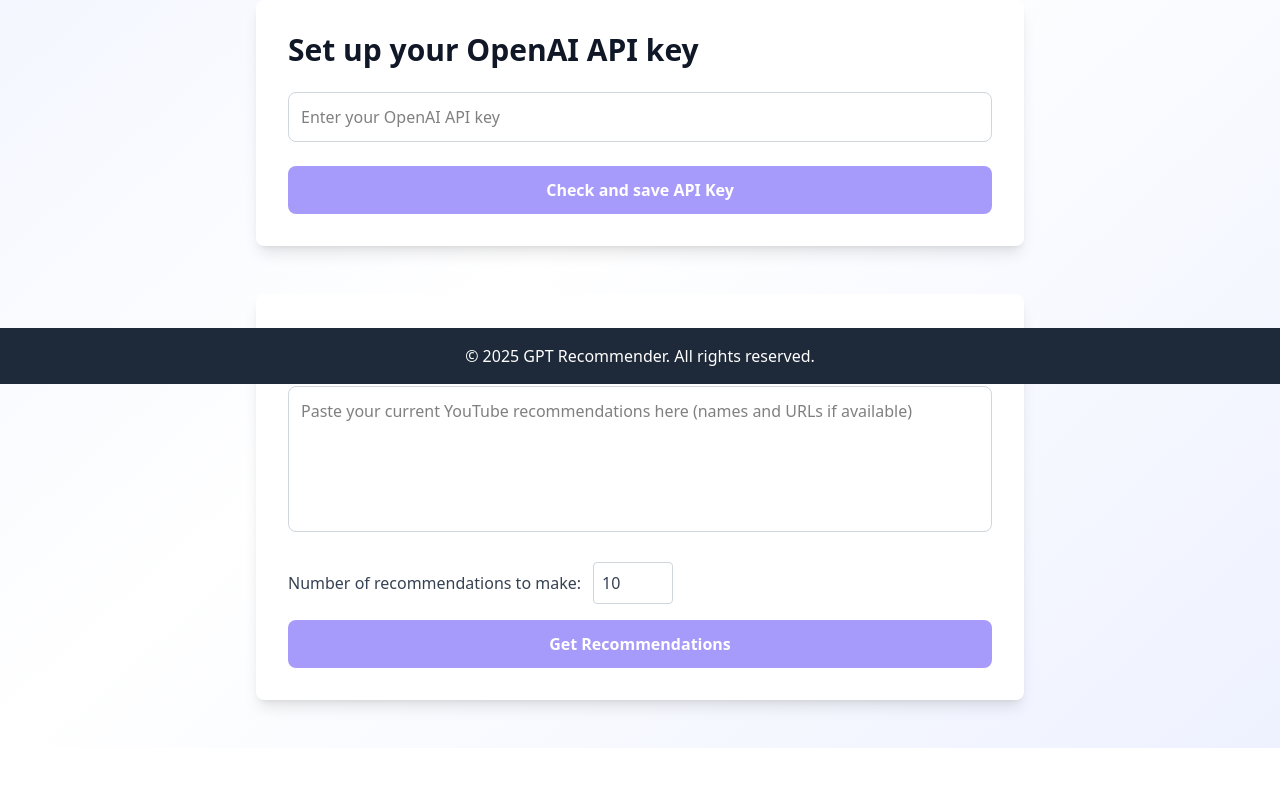
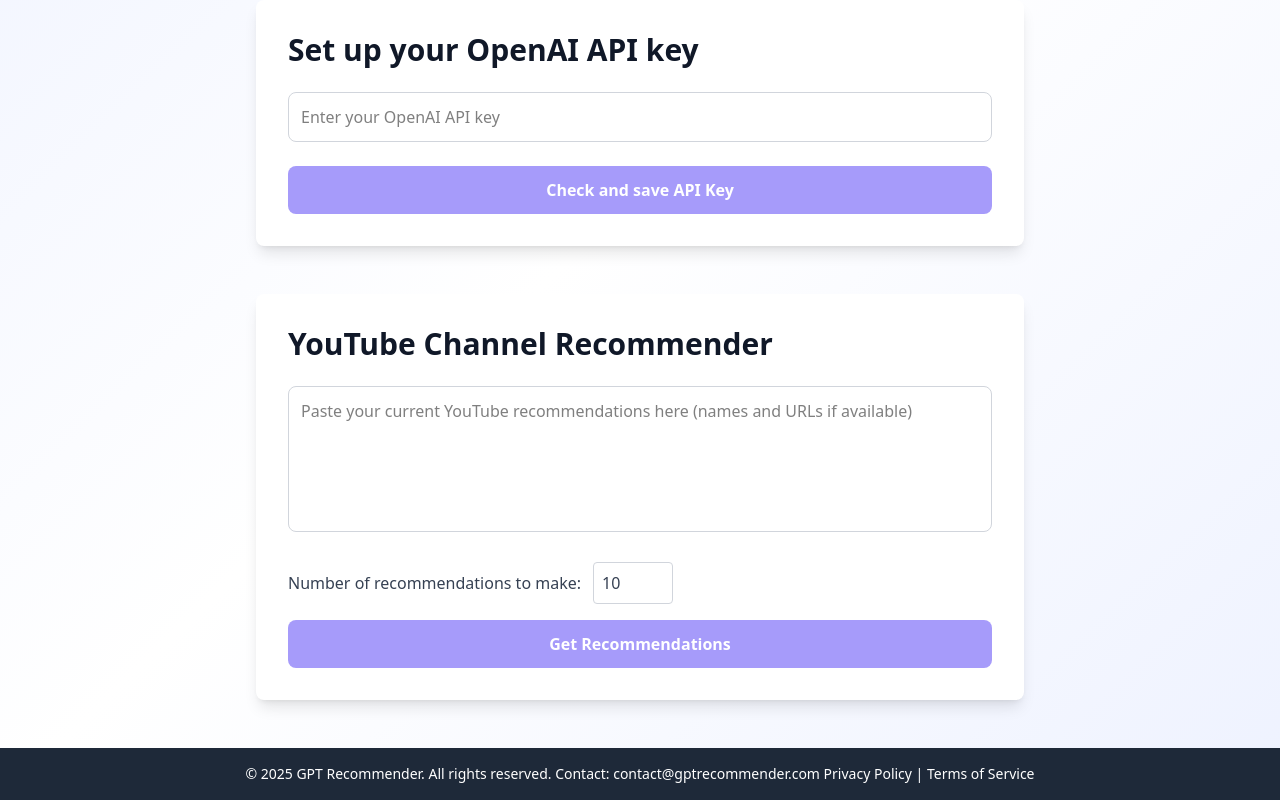
Before and after one commit to louispaulet/gpt_recommender, a React (Vite) app in the folder gpt_reco_app/: page /#/ in a window 1280 px wide. Shown: the part 416-1216 px from the top of the page. Before the commit the page ends 1164 px from the top, so only its background shows below. Built offline with nearby package versions, Linux system fonts and the light colour scheme.

Commit message:
make the footer inline and actually stick to the bottom

```diff
--- a/gpt_reco_app/src/components/Footer.jsx
+++ b/gpt_reco_app/src/components/Footer.jsx
@@ -2,8 +2,10 @@ import React from 'react';
 
 function Footer() {
   return (
-<footer className="bg-gray-800 p-4 text-white text-center fixed bottom-0 left-0 w-full">
-      &copy; 2025 GPT Recommender. All rights reserved.
+<footer className="bg-gray-800 p-4 text-white text-center sticky bottom-0 left-0 w-full text-sm">
+      <span>© 2025 GPT Recommender. All rights reserved.</span>{' '}
+      <span>Contact: contact@gptrecommender.com</span>{' '}
+      <span>Privacy Policy | Terms of Service</span>
     </footer>
   );
 }
```
